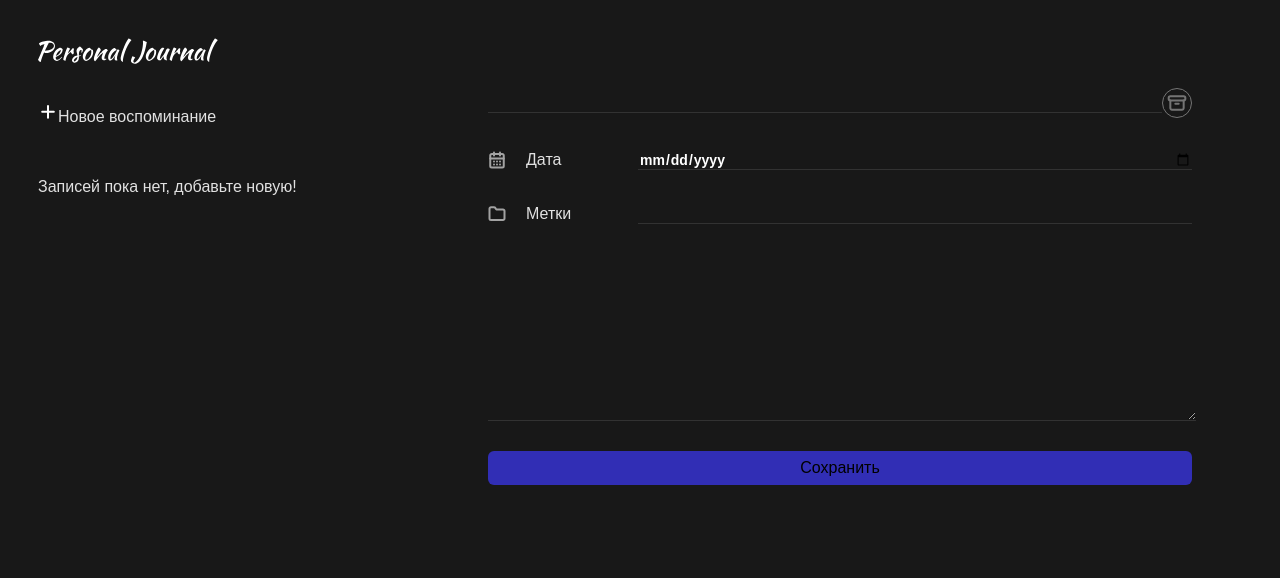
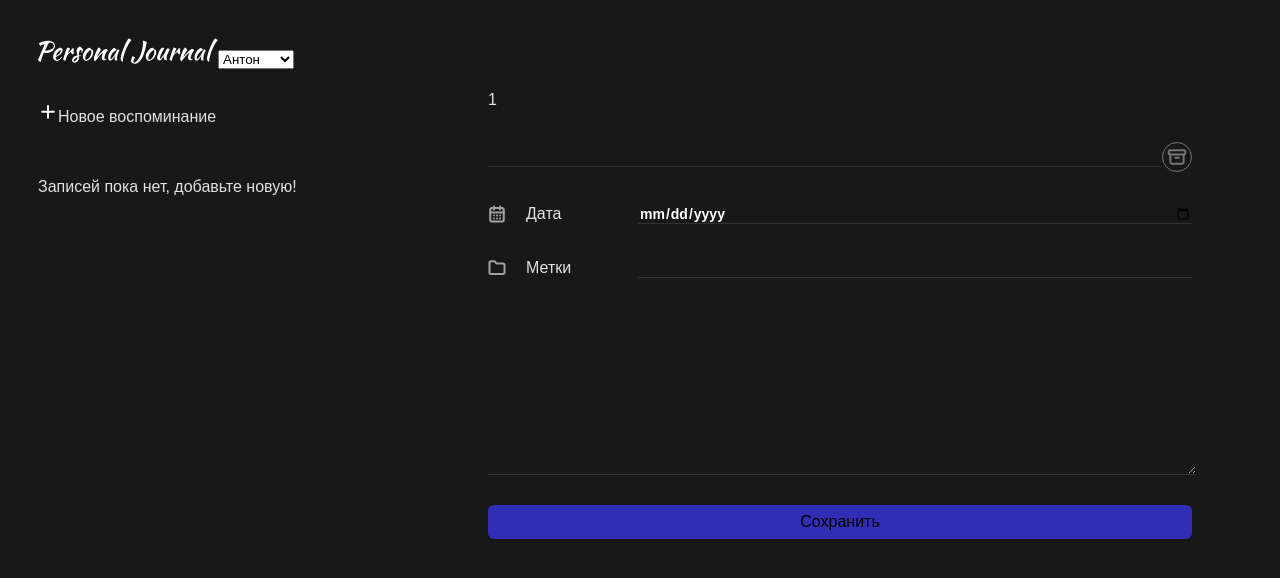
Before and after one commit to P2vel33/personal-dairy, a React (Vite) app: page / in a window 1280 px wide. Shown: the top 578 px of the page. Built offline with nearby package versions, Linux system fonts and the light colour scheme.

Commit message:
feat: use useContext ( 8.5 )

```diff
--- a/src/components/Header/Header.jsx
+++ b/src/components/Header/Header.jsx
@@ -1,8 +1,10 @@
 import Logo from '../Logo/Logo';
+import SelectUser from '../SelectUser/SelectUser';
 function Header() {
   return (
     <div>
       <Logo />
+      <SelectUser />
     </div>
   );
 }
--- a/src/components/JournalForm/JournalForm.jsx
+++ b/src/components/JournalForm/JournalForm.jsx
@@ -1,9 +1,10 @@
-import React, { useEffect, useReducer, useRef, useState } from 'react';
+import React, { useContext, useEffect, useReducer, useRef, useState } from 'react';
 import Button from '../Button/Button';
 import styles from './JournalForm.module.css';
 import cn from 'classnames';
 import { formReducer, initialValue } from './JournalForm.state';
 import Input from '../Input/Input';
+import { UserContext } from '../../context/user.context';
 
 function JournalForm({ onSubmit }) {
   const [formState, dispatchForm] = useReducer(formReducer, initialValue);
@@ -12,6 +13,7 @@
   const dateRef = useRef();
   const postRef = useRef();
   const tagRef = useRef();
+  const { userId } = useContext(UserContext);
 
   const focusError = () => {
     switch (true) {
@@ -57,6 +59,7 @@
   };
   return (
     <form onSubmit={addJournalItem} className={cn(styles['journal-form'])}>
+      {userId}
       <div className={cn(styles['form-row'])}>
         <Input
           type="text"
--- a/src/components/SelectUser/SelectUser.jsx
+++ b/src/components/SelectUser/SelectUser.jsx
@@ -0,0 +1,19 @@
+import { useContext } from 'react';
+import { UserContext } from '../../context/user.context';
+
+function SelectUser() {
+  const { userId, setUserId } = useContext(UserContext);
+
+  function changeUser(e) {
+    setUserId(Number(e.target.value));
+  }
+  return (
+    <select name="user" id="user" value={userId} onChange={changeUser}>
+      <option value="1">Антон</option>
+      <option value="2">Василий</option>
+      <option value="3">Егор</option>
+    </select>
+  );
+}
+
+export default SelectUser;
--- /dev/null
+++ b/src/context/user.context.jsx
@@ -0,0 +1,11 @@
+import { createContext, useState } from 'react';
+
+export const UserContext = createContext({
+  userId: 1
+});
+
+export const UserContextProvider = ({ children }) => {
+  const [userId, setUserId] = useState(1);
+
+  return <UserContext.Provider value={{ userId, setUserId }}>{children}</UserContext.Provider>;
+};
```
Also changed, not shown: src/App.jsx (+3 -44 lines).
